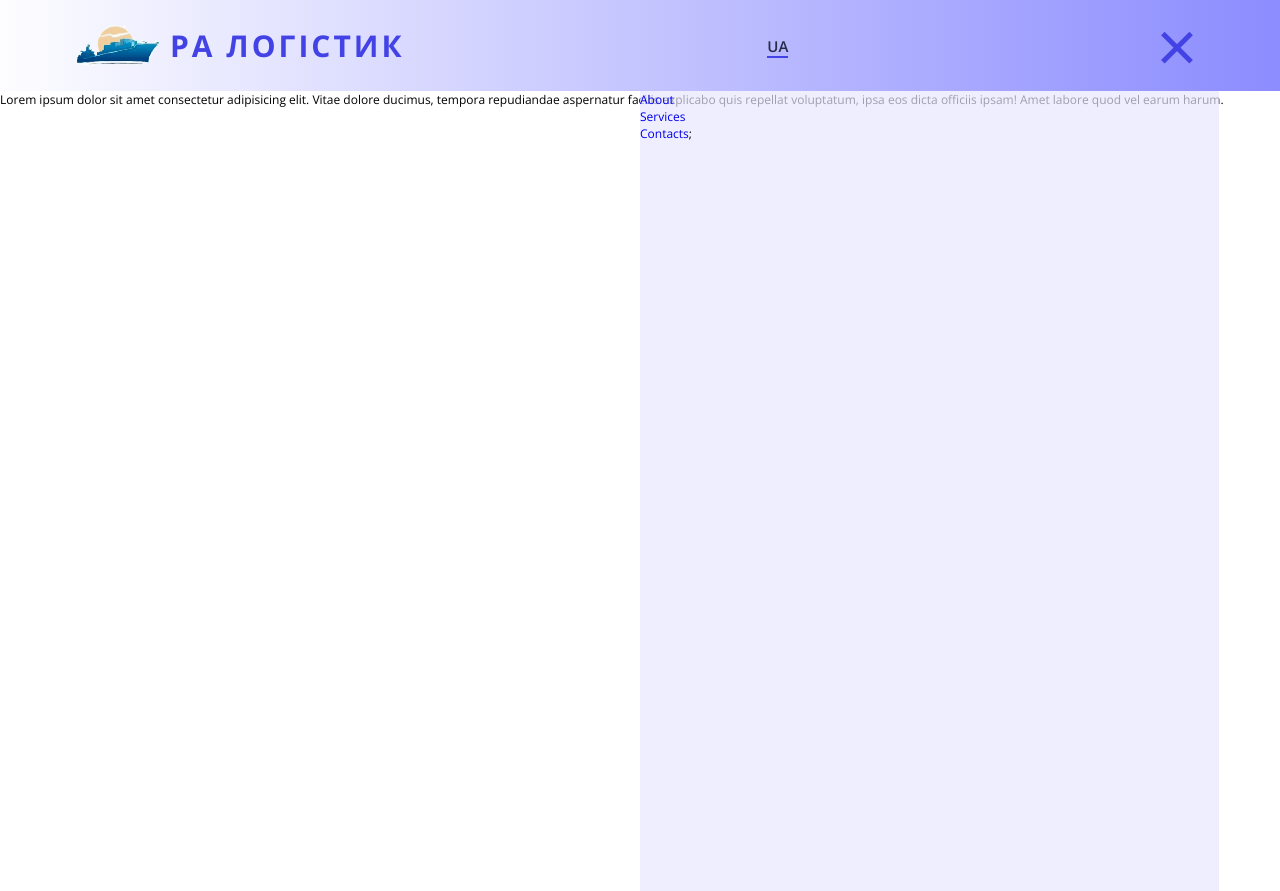
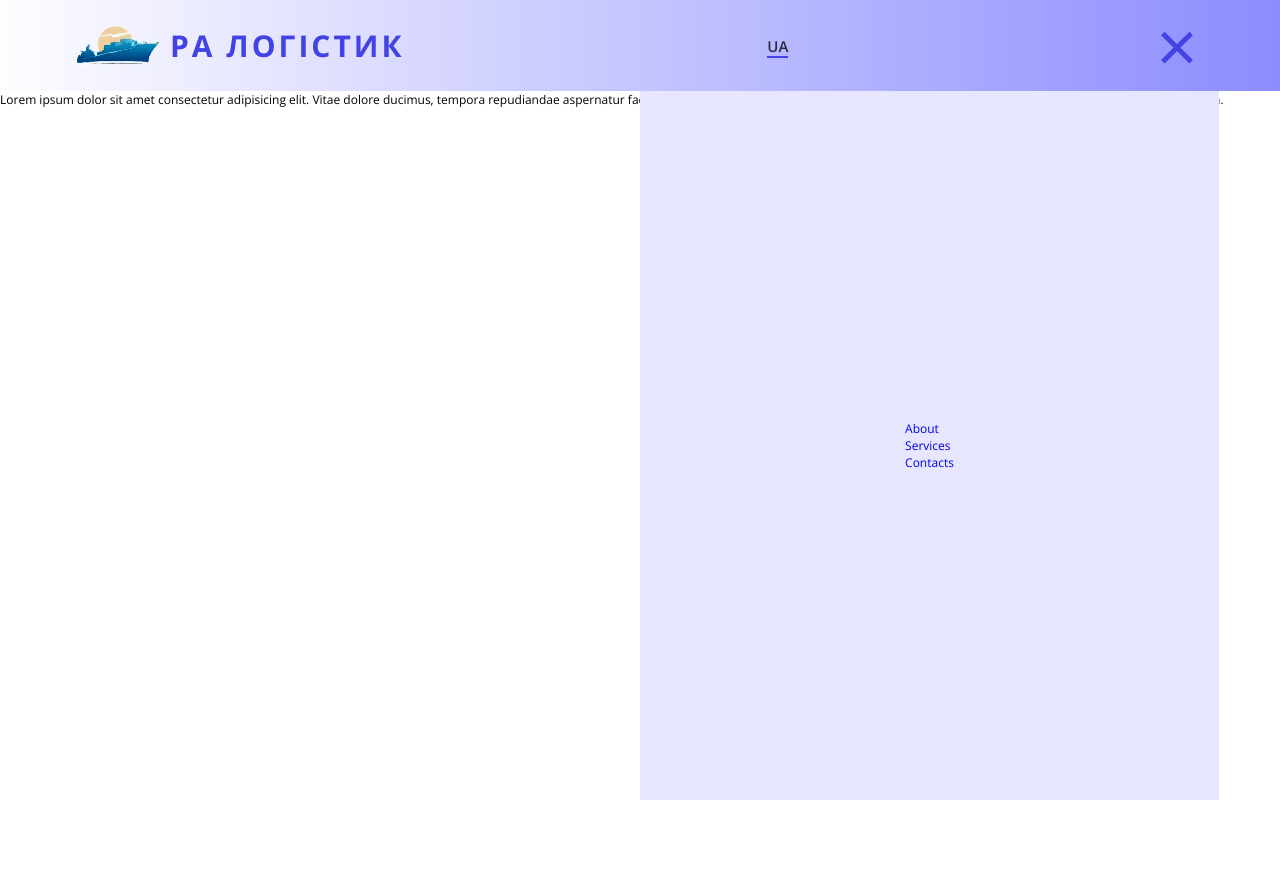
Before and after one commit to Oknehcvotil/ralogisticks, a React (Create React App) app: page /ua in a window 1280 px wide. Both pictures are taken after a click on the button 1176 px from the left and 45 px from the top of the page. After the commit the page ends 800 px from the top, so only its background shows below. Built offline with nearby package versions, Linux system fonts and the light colour scheme.

Commit message:
animation
add animation of NavList

```diff
--- a/src/components/NavList/NavList.jsx
+++ b/src/components/NavList/NavList.jsx
@@ -2,6 +2,29 @@ import { useParams } from 'react-router-dom';
 import { NavLink } from 'react-router-dom';
 import { useContext } from 'react';
 import { MenuContext } from 'context/navState';
+import { motion } from 'framer-motion';
+
+const listVariants = {
+  open: {
+    transition: { delay: 0.3, staggerChildren: 0.07, delayChildren: 0.2 },
+  },
+  closed: {
+    transition: { delay: 0.3, staggerChildren: 0.05, staggerDirection: -1 },
+  },
+};
+
+const itemVariants = {
+  open: {
+    y: 0,
+    opacity: 1,
+    transition: { y: { stiffness: 1000, velocity: -100 } },
+  },
+  closed: {
+    y: 50,
+    opacity: 0,
+    transition: { y: { stiffness: 1000 } },
+  },
+};
 
 const NavList = () => {
   const { language } = useParams();
@@ -14,24 +37,39 @@ const NavList = () => {
   };
 
   return (
-    <ul>
-      <li>
+    <motion.ul
+      variants={listVariants}
+      initial={'closed'}
+      animate={isMenuOpen ? 'open' : 'closed'}
+    >
+      <motion.li
+        variants={itemVariants}
+        whileHover={{ scale: 1.1 }}
+        whileTap={{ scale: 0.95 }}
+      >
         <NavLink to={`/${language}/about-us`} onClick={clickHandler}>
           About
         </NavLink>
-      </li>
-      <li>
+      </motion.li>
+      <motion.li
+        variants={itemVariants}
+        whileHover={{ scale: 1.1 }}
+        whileTap={{ scale: 0.95 }}
+      >
         <NavLink to={`/${language}/services`} onClick={clickHandler}>
           Services
         </NavLink>
-      </li>
-      <li>
+      </motion.li>
+      <motion.li
+        variants={itemVariants}
+        whileHover={{ scale: 1.1 }}
+        whileTap={{ scale: 0.95 }}
+      >
         <NavLink to={`/${language}/contacts`} onClick={clickHandler}>
           Contacts
         </NavLink>
-        ;
-      </li>
-    </ul>
+      </motion.li>
+    </motion.ul>
   );
 };
 
--- a/src/components/SideMenu/SideMenu.jsx
+++ b/src/components/SideMenu/SideMenu.jsx
@@ -10,9 +10,9 @@ const SideMenu = ({ children }) => {
     <AnimatePresence>
       {isMenuOpen && (
         <SideMenuCont
-          initial={{ opacity: 0, right: '-100%' }}
-          animate={{ opacity: 1, right: 0 }}
-          exit={{ opacity: 0, right: '-100%' }}
+          initial={{ right: '-100%' }}
+          animate={{ right: 0 }}
+          exit={{ right: '-100%', transition: { delay: 0.2 } }}
           transition={{ duration: 0.3 }}
         >
           {children}
--- a/src/components/SideMenu/SideMenu.styled.jsx
+++ b/src/components/SideMenu/SideMenu.styled.jsx
@@ -6,11 +6,16 @@ export const SideMenuCont = styled(motion.nav)`
   width: 70%;
   max-width: 100%;
   top: 85px;
+  z-index: 900;
 
-  background: rgb(230 231 255 / 69%);
-  height: 100vh;
+  background: rgb(230 231 255 / 100%);
+  height: calc(100vh - 105px);
+  display: flex;
+  justify-content: center;
+  align-items: center;
 
   @media (min-width: 768px) {
+    height: calc(100vh - 91px);
     width: 50%;
     top: 71px;
   }
```
